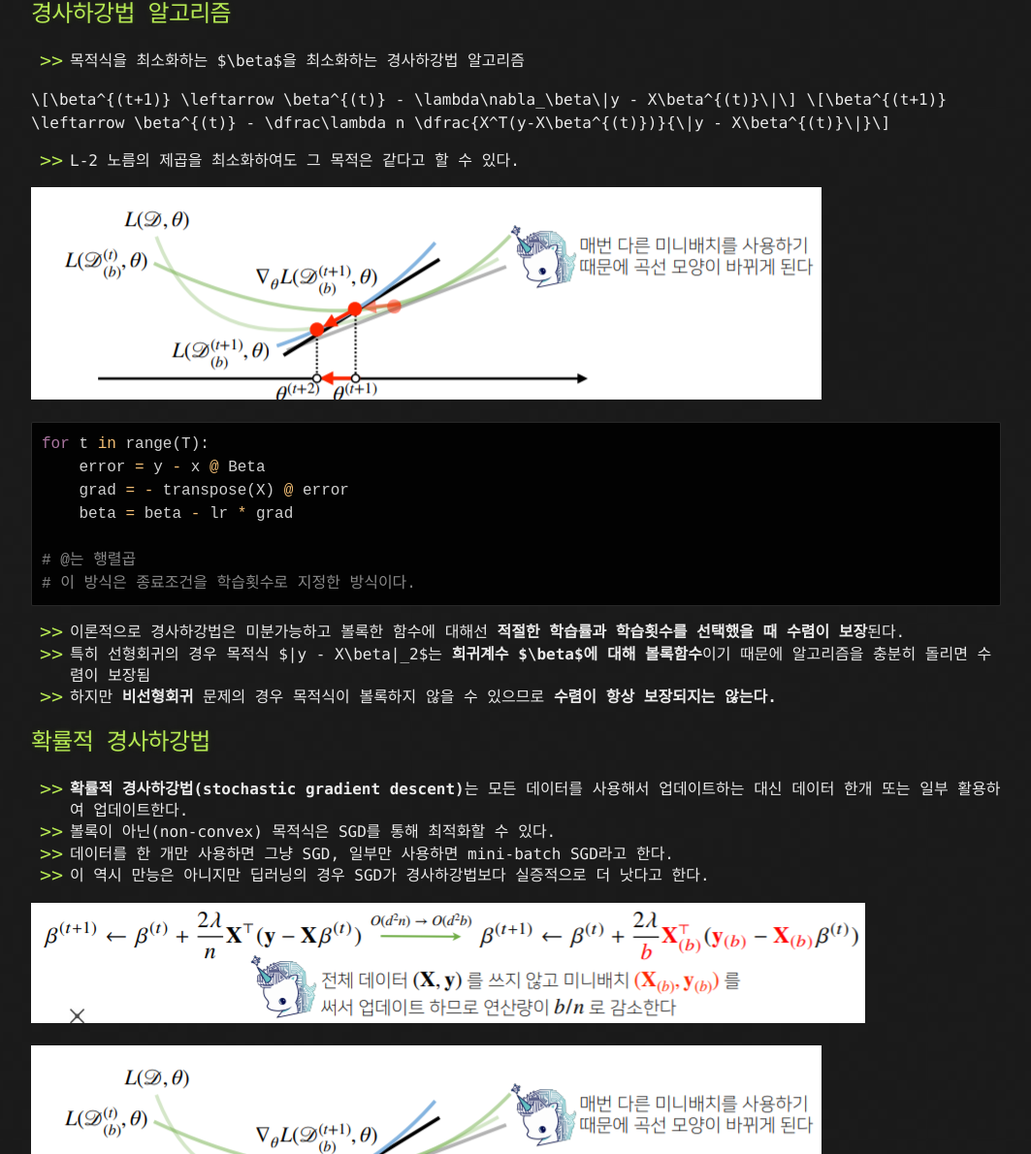
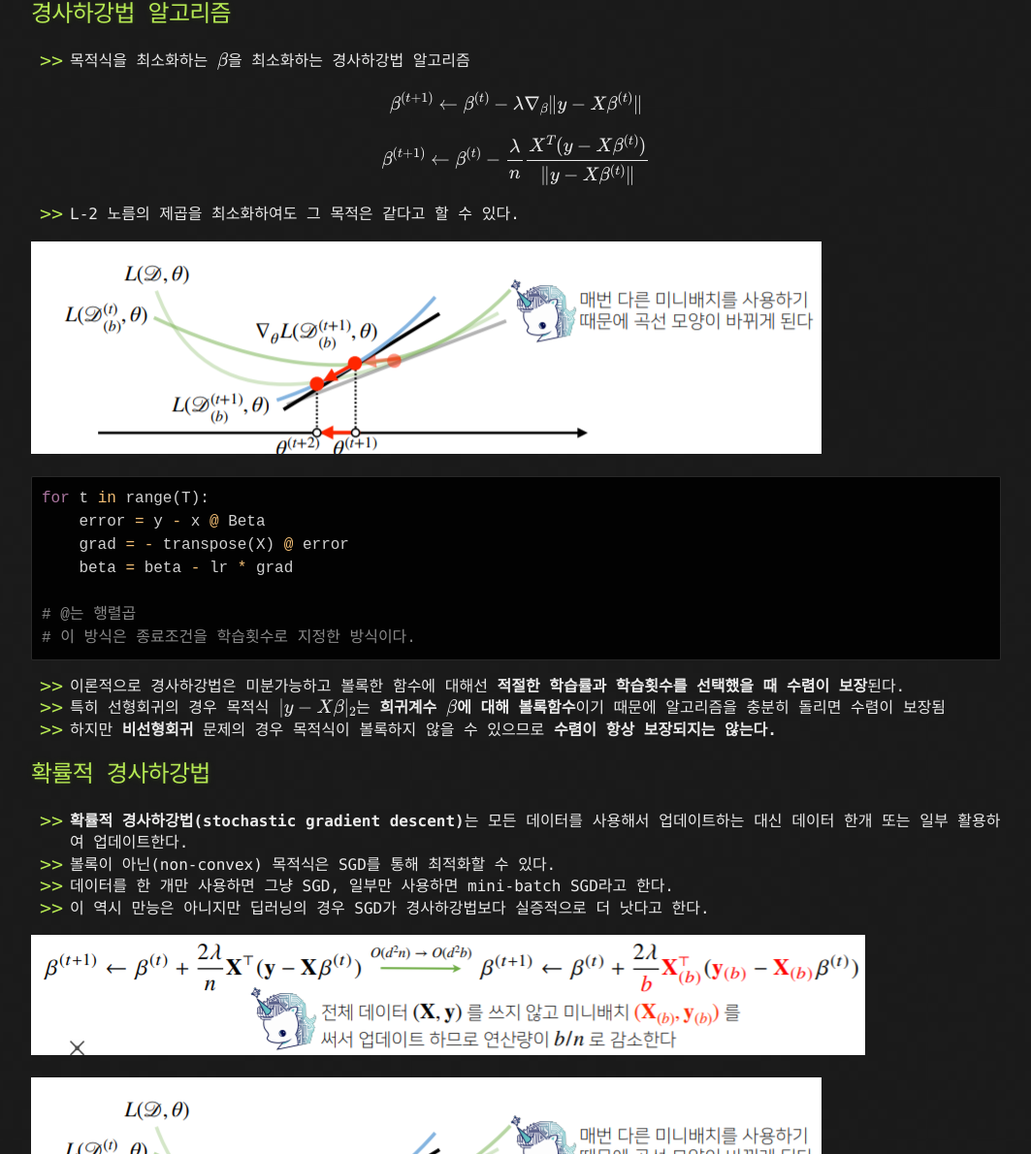
Before and after one commit to CodeNinja1126/CodeNinja1126.github.io, a Jekyll site: the page built from _posts/2021-01-27-021.md, in a window 1280 px wide and 1400 px high, scrolled down 3935 px. Shown: the part 210-1400 px from the top of the window at 97% size, without its empty margins (108-1171 px from the left). Built offline with Jekyll 4.4.1, drawn with Linux system fonts in a browser that asks for light colours; formulas are drawn with MathJax 3; some of the changed lines change nothing that is shown.

Commit message:
Update 2021-01-27-021.md

```diff
--- a/_posts/2021-01-27-021.md
+++ b/_posts/2021-01-27-021.md
@@ -2,6 +2,8 @@
 title: 7일차 - AI를 위한 수학2
 tags: [boostcamp]
 published: true
+use_math: true
+comments: true
 ---
 # 경사하강법
 
```
